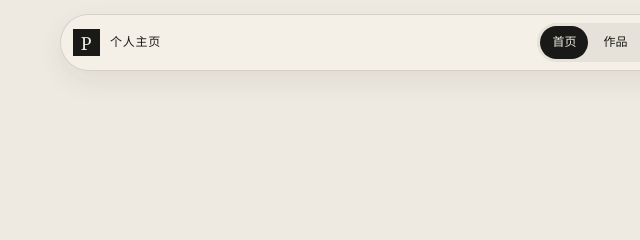
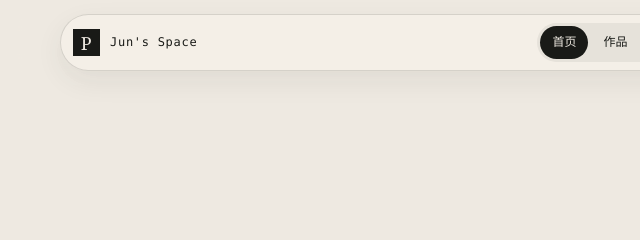
Before and after one commit to Junmst/junmst.github.io, a plain HTML site: page index.html in a window 1280 px wide. Shown: the top 240 px of the page, 0-640 px from the left. Drawn offline with Linux system fonts and the light colour scheme.

Commit message:
Rename personal brand and strengthen EarLoop inertia

```diff
--- a/index.html
+++ b/index.html
@@ -10,7 +10,7 @@
 <body>
   <header class="site-nav">
     <div class="nav-shell">
-      <a class="brand" href="index.html"><span class="brand-mark">P</span><span>个人主页</span></a>
+      <a class="brand" href="index.html"><span class="brand-mark">P</span><span>Jun's Space</span></a>
       <nav class="nav-links" aria-label="主导航">
         <a class="active" href="index.html">首页</a>
         <a href="works.html">作品</a>
```
